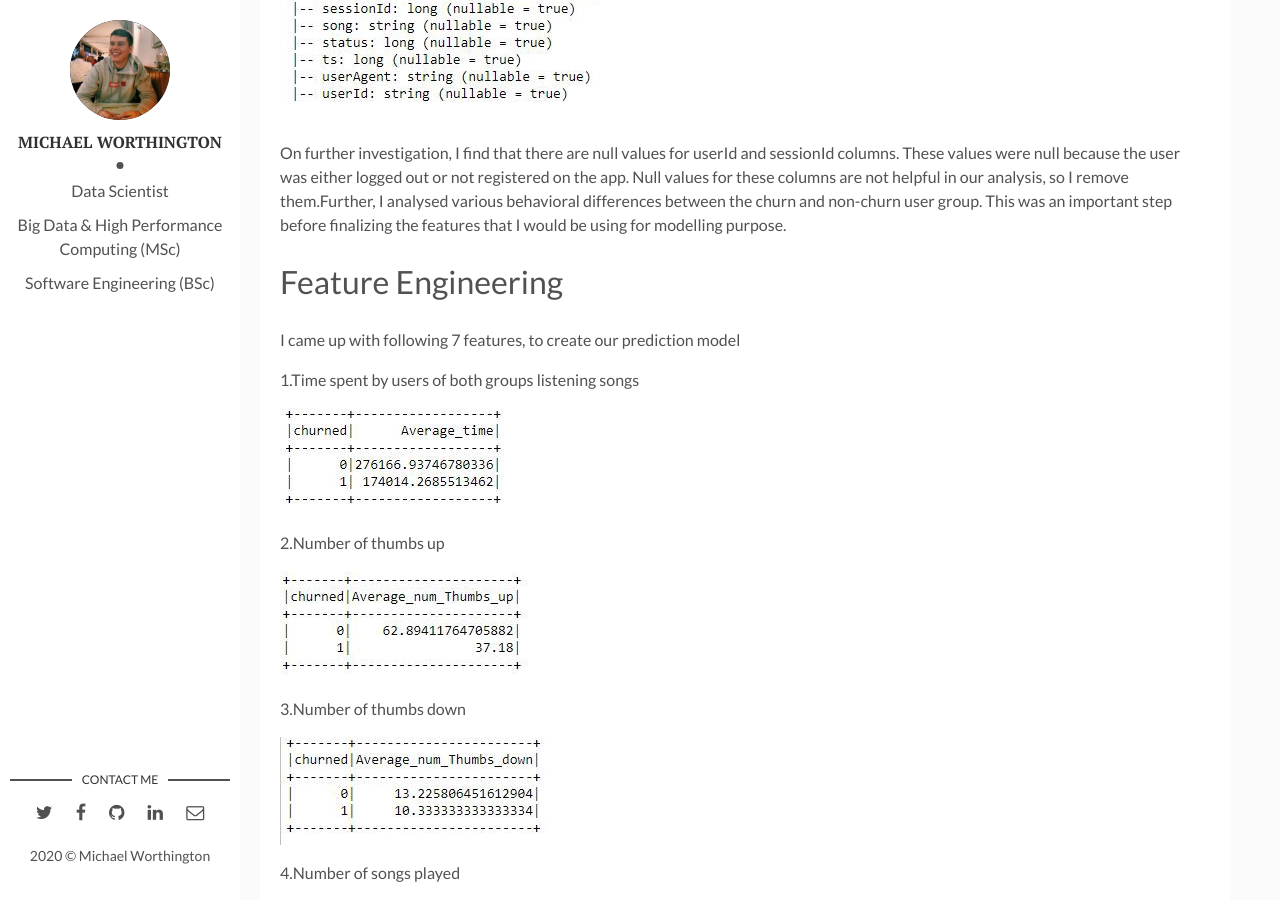
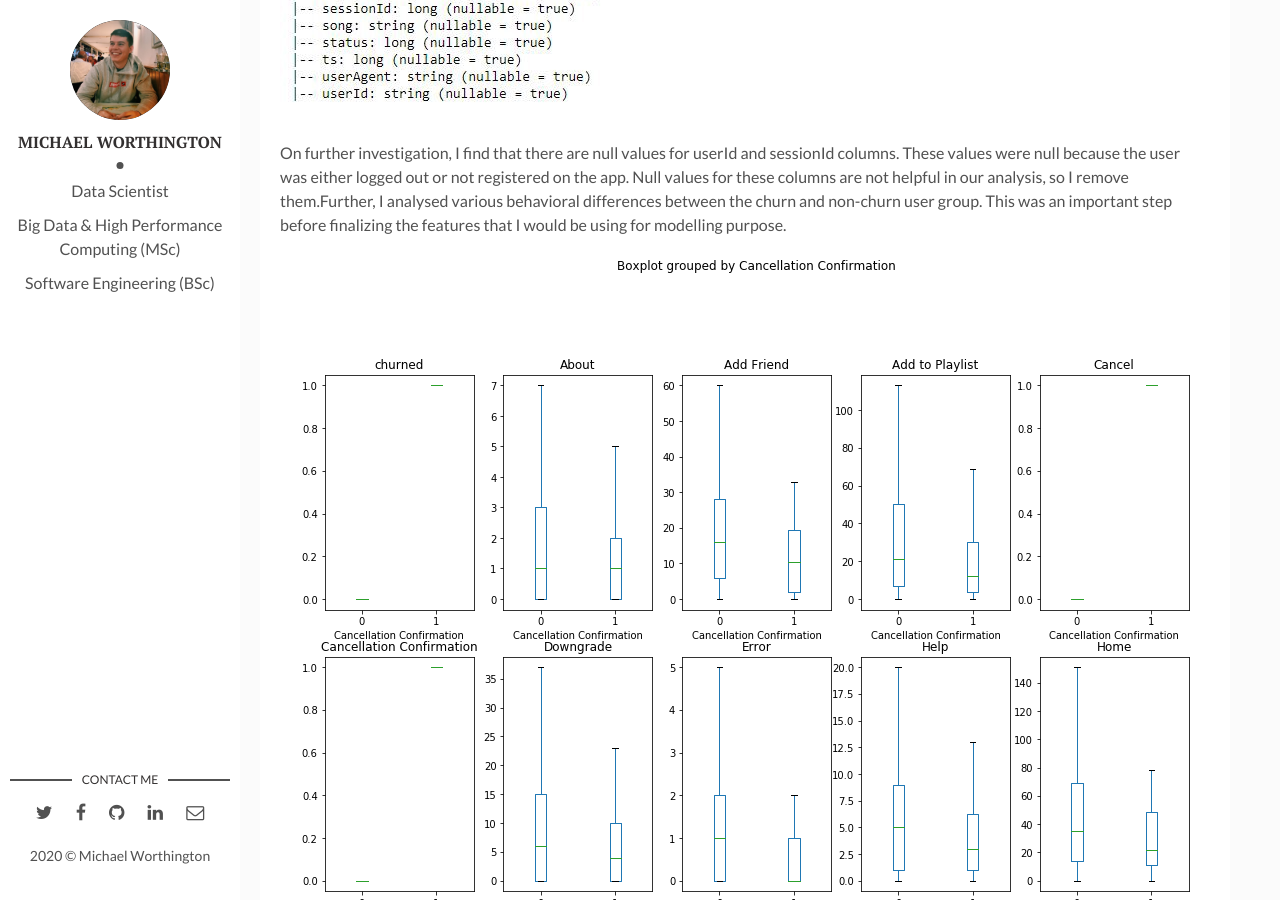
Before and after one commit to Mikewortho/Mikewortho.github.io, a Jekyll site: the page built from _posts/2017-04-06-welcome-to-jekyll.markdown, in a window 1280 px wide and 900 px high, scrolled down 1361 px. Built offline with Jekyll 4.4.1, drawn with Linux system fonts in a browser that asks for light colours.

Commit message:
Update 2017-04-06-welcome-to-jekyll.markdown

```diff
--- a/_posts/2017-04-06-welcome-to-jekyll.markdown
+++ b/_posts/2017-04-06-welcome-to-jekyll.markdown
@@ -23,6 +23,9 @@ In the data preprocessing step, I find explore the meaning of every column and s
 ![PrintSchema EDA]({{site.baseurl}}/assets/img/churn1.jpg)
 
 On further investigation, I find that there are null values for userId and sessionId columns. These values were null because the user was either logged out or not registered on the app. Null values for these columns are not helpful in our analysis, so I remove them.Further, I analysed various behavioral differences between the churn and non-churn user group. This was an important step before finalizing the features that I would be using for modelling purpose.
+
+![Churn Or Not]({{site.baseurl}}/assets/img/churnvnchurn.jpg)
+
 
 # Feature Engineering
 I came up with following 7 features, to create our prediction model
```
